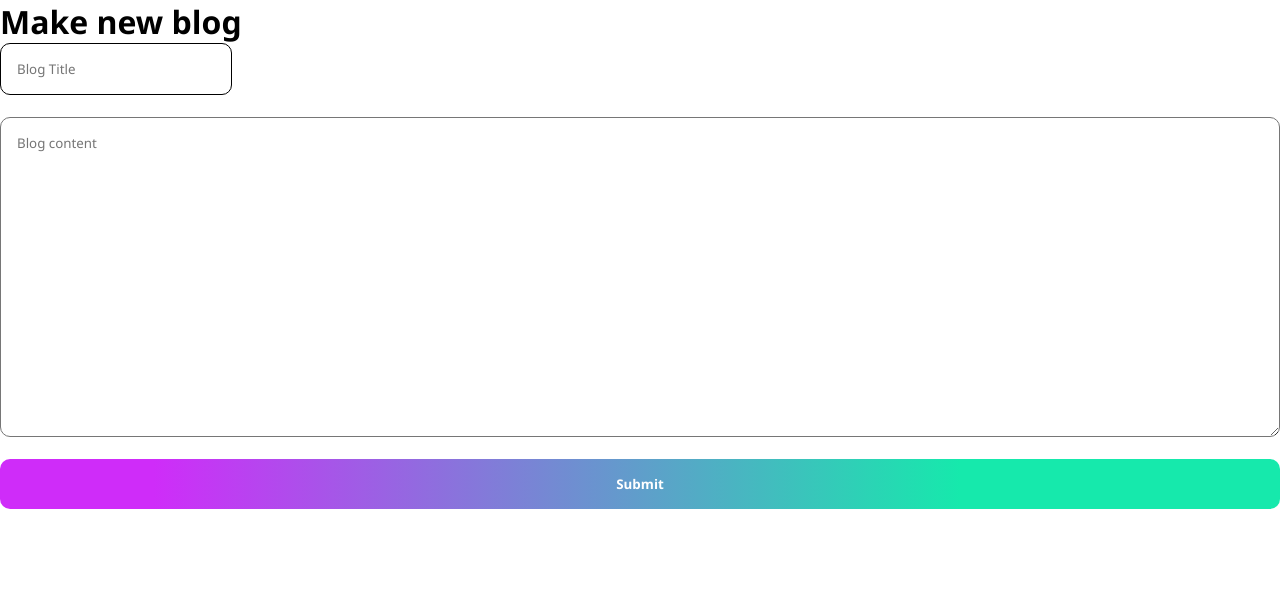
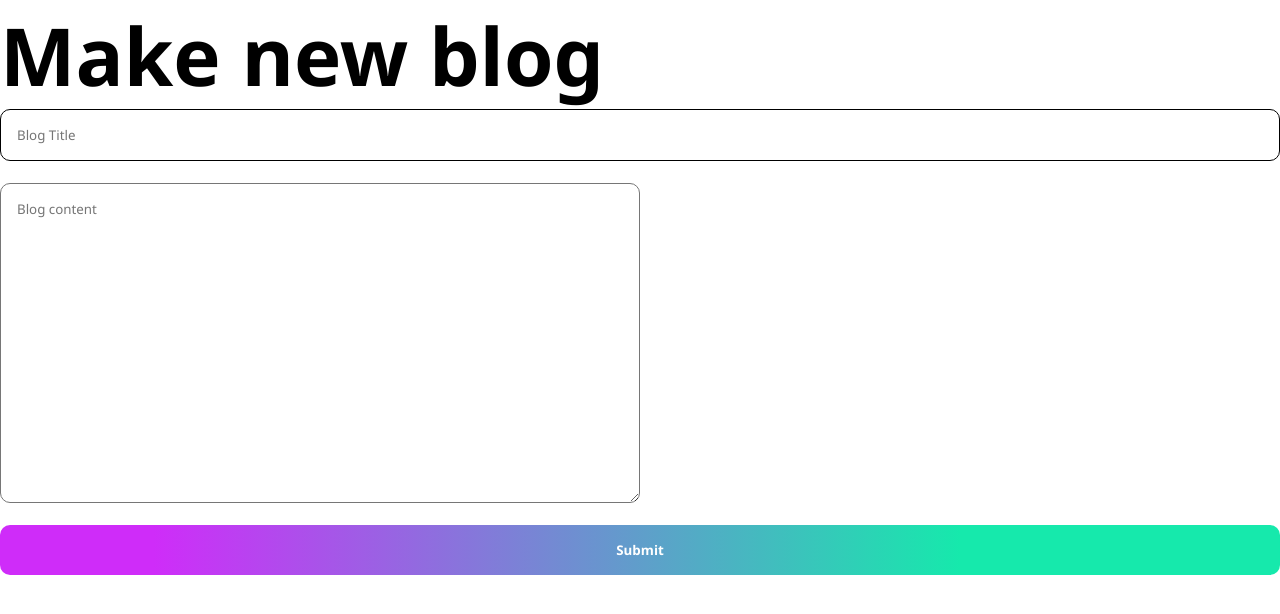
Before and after one commit to GM-11/sol-blog, a Next.js app in the folder frontend/: page /makeNewBlog in a window 1280 px wide. Shown: the top 614 px of the page. Built offline with nearby package versions, Linux system fonts and the light colour scheme; what @project-serum/anchor, @solana/web3.js would draw is missing.

Commit message:
added responsiveness

```diff
--- a/frontend/app/getBlog/[blogId]/page.css
+++ b/frontend/app/getBlog/[blogId]/page.css
@@ -10,3 +10,19 @@
     rgba(22, 233, 172, 0.5) 75%
   );
 }
+
+
+@media screen and (min-width: 768px) {
+  .content-container {
+    width: 50%;
+  }
+
+  .content {
+    width: 100%;
+  }
+
+  h1{
+    font-size: 5rem;
+  }
+
+}
--- a/frontend/app/makeNewBlog/page.css
+++ b/frontend/app/makeNewBlog/page.css
@@ -39,3 +39,19 @@ button:hover {
     margin: 0.5rem 0;
 
 }
+
+
+@media screen and (min-width: 768px) {
+  .content {
+    width: 50%;
+  }
+
+  input {
+    width: 100%;
+  }
+
+
+  h1{
+    font-size: 5rem;
+  }
+}
```
Also changed, not shown: frontend/app/page.css (+35 -0 lines).
